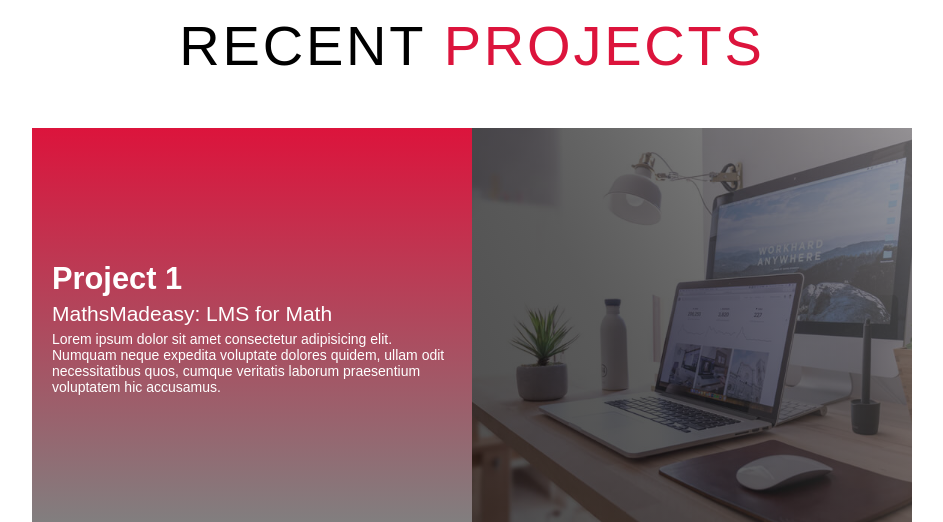
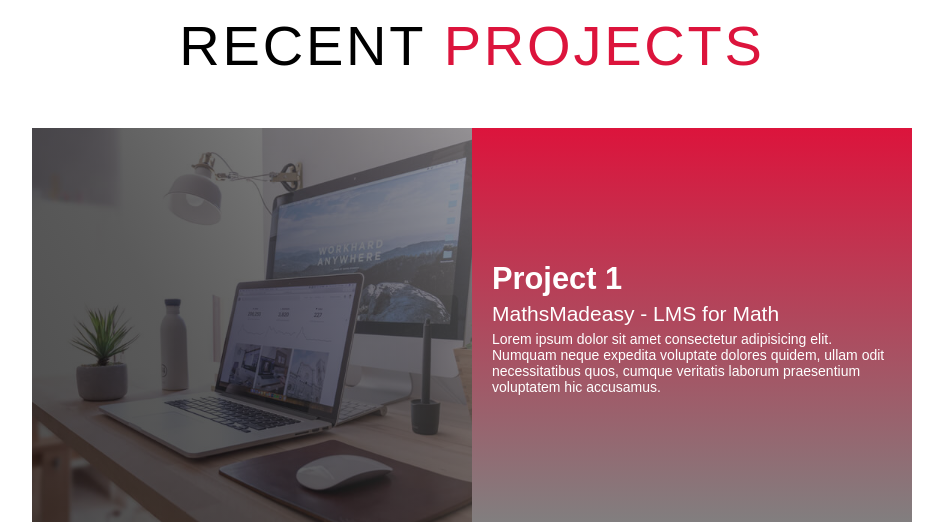
Before and after one commit to aman1303/aman1303.github.io, a plain HTML site: page index.html in a window 1280 px wide. Shown: the part 1770-2292 px from the top of the page, without its empty margins (168-1111 px from the left). Drawn offline with Linux system fonts and the light colour scheme.

Commit message:
Update index.html

```diff
--- a/index.html
+++ b/index.html
@@ -95,15 +95,15 @@
             <div class="all-projects">
                 <a href="https://mathsmadeasy.com/" target="_blank">
                     <div class="project-item">
+                        <div class="project-img">
+                            <img src="./events-1.jpg" alt="img">
+                        </div>
                         <div class="project-info">
                             <h1 class="project">Project 1</h1>
-                            <h2>MathsMadeasy: LMS for Math</h2>
+                            <h2>MathsMadeasy - LMS for Math</h2>
                             <p>Lorem ipsum dolor sit amet consectetur adipisicing elit. Numquam neque expedita voluptate
                                 dolores quidem, ullam odit necessitatibus quos, cumque veritatis laborum praesentium
                                 voluptatem hic accusamus.</p>
-                        </div>
-                        <div class="project-img">
-                            <img src="./events-1.jpg" alt="img">
                         </div>
                     </div>
                 </a>
```
